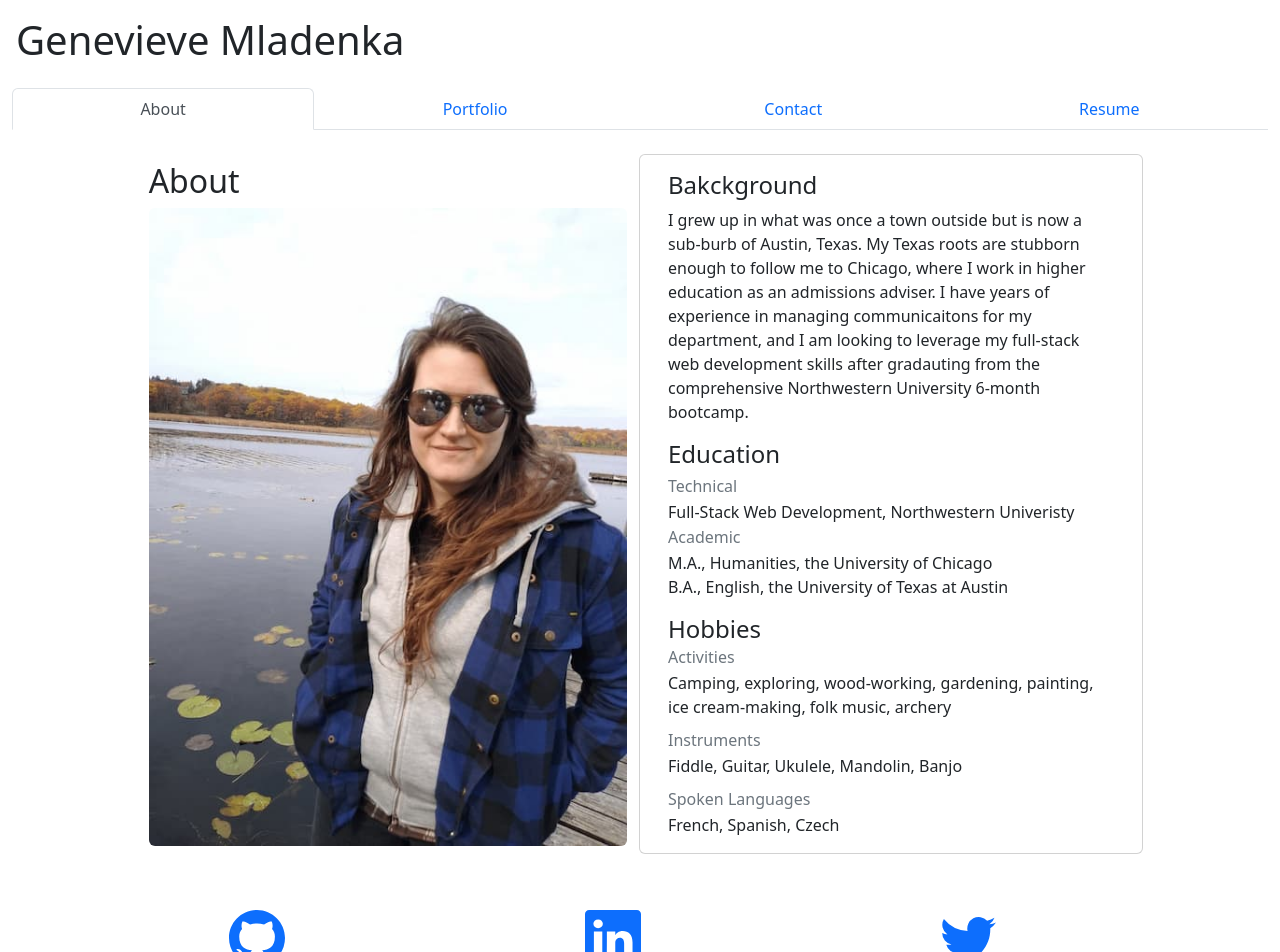
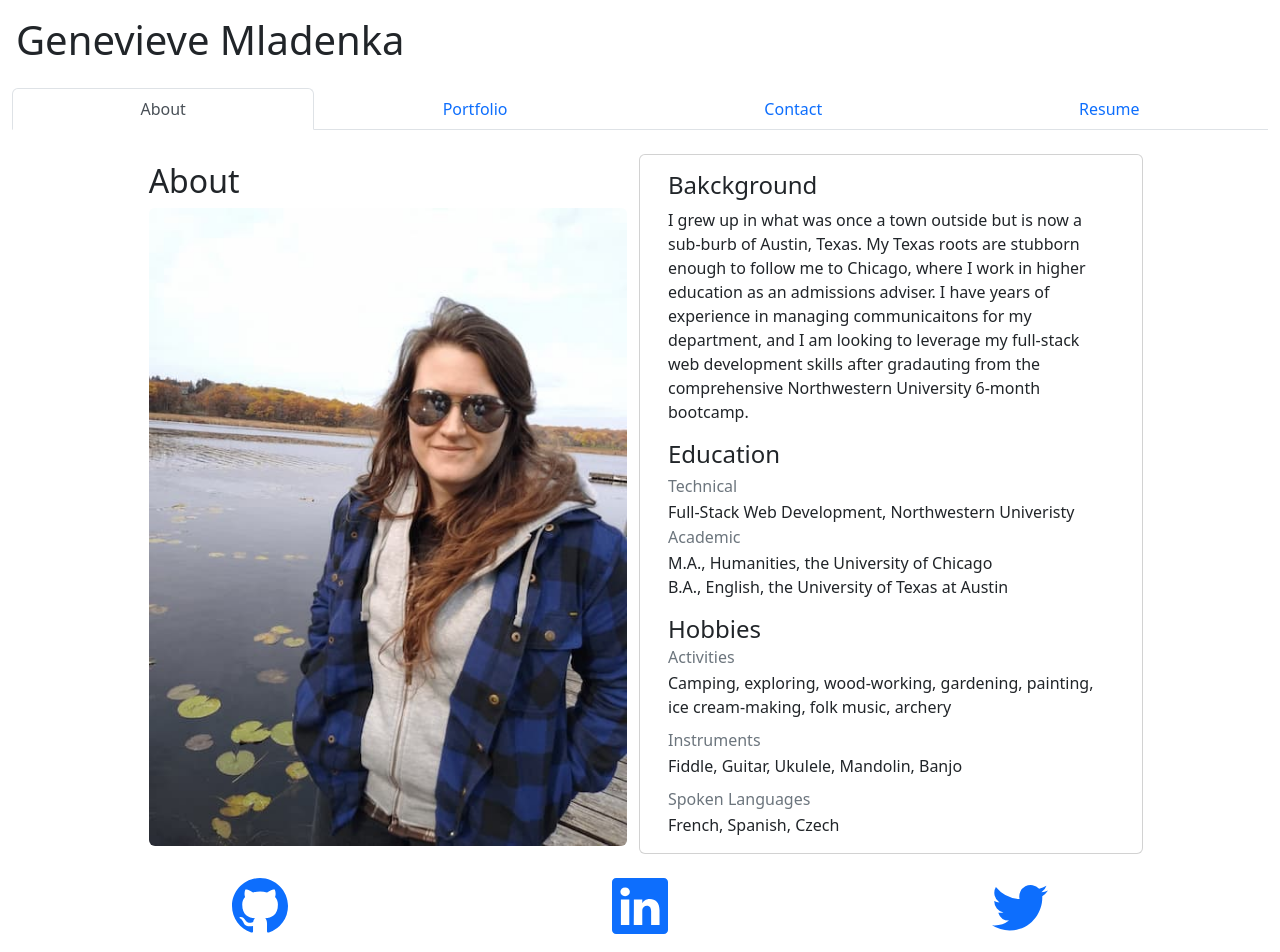
Before and after one commit to genmla/portfolio, a React (Create React App) app: page / in a window 1280 px wide. Shown: the top 952 px of the page. Built offline with nearby package versions, Linux system fonts and the light colour scheme.

Commit message:
centered footer

```diff
--- a/src/components/Footer.js
+++ b/src/components/Footer.js
@@ -3,23 +3,23 @@ import React from "react";
 export default function Footer() {
     return (
         <div className="container-fluid">
-            <div className="row">
-                <div className="col-2 mt-3"></div>
-                <div className="col-sm mt-3 p-3" target="_blank">
-                    <a href="https://github.com/genmla">
+            <div class="container text-center">
+                <div class="row">
+                    <div class="col">
+                        <a href="https://github.com/genmla" target="_blank">
                             <svg xmlns="http://www.w3.org/2000/svg" width="56" height="56" fill="currentColor" class="bi bi-github" viewBox="0 0 16 16">
                                 <path d="M8 0C3.58 0 0 3.58 0 8c0 3.54 2.29 6.53 5.47 7.59.4.07.55-.17.55-.38 0-.19-.01-.82-.01-1.49-2.01.37-2.53-.49-2.69-.94-.09-.23-.48-.94-.82-1.13-.28-.15-.68-.52-.01-.53.63-.01 1.08.58 1.23.82.72 1.21 1.87.87 2.33.66.07-.52.28-.87.51-1.07-1.78-.2-3.64-.89-3.64-3.95 0-.87.31-1.59.82-2.15-.08-.2-.36-1.02.08-2.12 0 0 .67-.21 2.2.82.64-.18 1.32-.27 2-.27.68 0 1.36.09 2 .27 1.53-1.04 2.2-.82 2.2-.82.44 1.1.16 1.92.08 2.12.51.56.82 1.27.82 2.15 0 3.07-1.87 3.75-3.65 3.95.29.25.54.73.54 1.48 0 1.07-.01 1.93-.01 2.2 0 .21.15.46.55.38A8.012 8.012 0 0 0 16 8c0-4.42-3.58-8-8-8z" />
                             </svg>
                         </a>
                     </div>
-                <div className="col-sm mt-3 p-3" target="_blank">
-                    <a href="https://www.linkedin.com/in/genevieve-mladenka-89b27a7a">
+                    <div class="col">
+                        <a href="https://www.linkedin.com/in/genevieve-mladenka-89b27a7a" target="_blank">
                             <svg xmlns="http://www.w3.org/2000/svg" width="56" height="56" fill="currentColor" class="bi bi-linkedin" viewBox="0 0 16 16">
                                 <path d="M0 1.146C0 .513.526 0 1.175 0h13.65C15.474 0 16 .513 16 1.146v13.708c0 .633-.526 1.146-1.175 1.146H1.175C.526 16 0 15.487 0 14.854V1.146zm4.943 12.248V6.169H2.542v7.225h2.401zm-1.2-8.212c.837 0 1.358-.554 1.358-1.248-.015-.709-.52-1.248-1.342-1.248-.822 0-1.359.54-1.359 1.248 0 .694.521 1.248 1.327 1.248h.016zm4.908 8.212V9.359c0-.216.016-.432.08-.586.173-.431.568-.878 1.232-.878.869 0 1.216.662 1.216 1.634v3.865h2.401V9.25c0-2.22-1.184-3.252-2.764-3.252-1.274 0-1.845.7-2.165 1.193v.025h-.016a5.54 5.54 0 0 1 .016-.025V6.169h-2.4c.03.678 0 7.225 0 7.225h2.4z" />
                             </svg>
                         </a>
                     </div>
-                <div className="col-sm mt-3 p-3">
+                    <div class="col">
                         <a href="https://twitter.com/genmla" target="_blank">
                             <svg xmlns="http://www.w3.org/2000/svg" width="56" height="56" fill="currentColor" class="bi bi-twitter" viewBox="0 0 16 16">
                                 <path d="M5.026 15c6.038 0 9.341-5.003 9.341-9.334 0-.14 0-.282-.006-.422A6.685 6.685 0 0 0 16 3.542a6.658 6.658 0 0 1-1.889.518 3.301 3.301 0 0 0 1.447-1.817 6.533 6.533 0 0 1-2.087.793A3.286 3.286 0 0 0 7.875 6.03a9.325 9.325 0 0 1-6.767-3.429 3.289 3.289 0 0 0 1.018 4.382A3.323 3.323 0 0 1 .64 6.575v.045a3.288 3.288 0 0 0 2.632 3.218 3.203 3.203 0 0 1-.865.115 3.23 3.23 0 0 1-.614-.057 3.283 3.283 0 0 0 3.067 2.277A6.588 6.588 0 0 1 .78 13.58a6.32 6.32 0 0 1-.78-.045A9.344 9.344 0 0 0 5.026 15z" />
@@ -28,5 +28,7 @@ export default function Footer() {
                     </div>
                 </div>
             </div>
+
+        </div>
     )
 }
--- a/src/components/Navigation.js
+++ b/src/components/Navigation.js
@@ -6,7 +6,7 @@ function Navigation(props) {
   const { currentPage, handlePageChange } = props;
 
   return (
-      <ul className="nav nav-tabs nav-fill justify-content-end">
+      <ul className="nav nav-tabs nav-fill">
         <li className="nav-item">
           <a
             href="#about"
```
Lines whose indentation alone changed are shown as unchanged.
